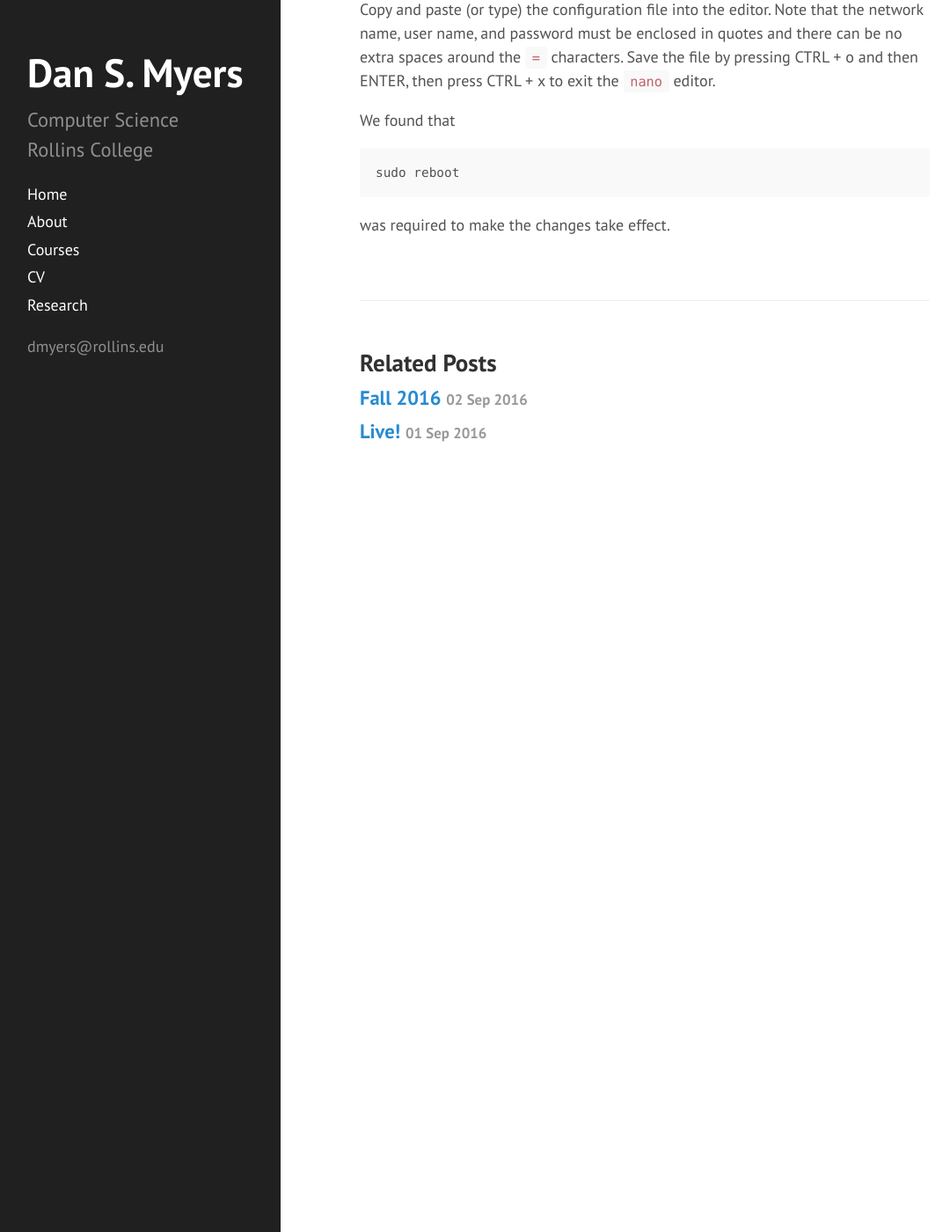
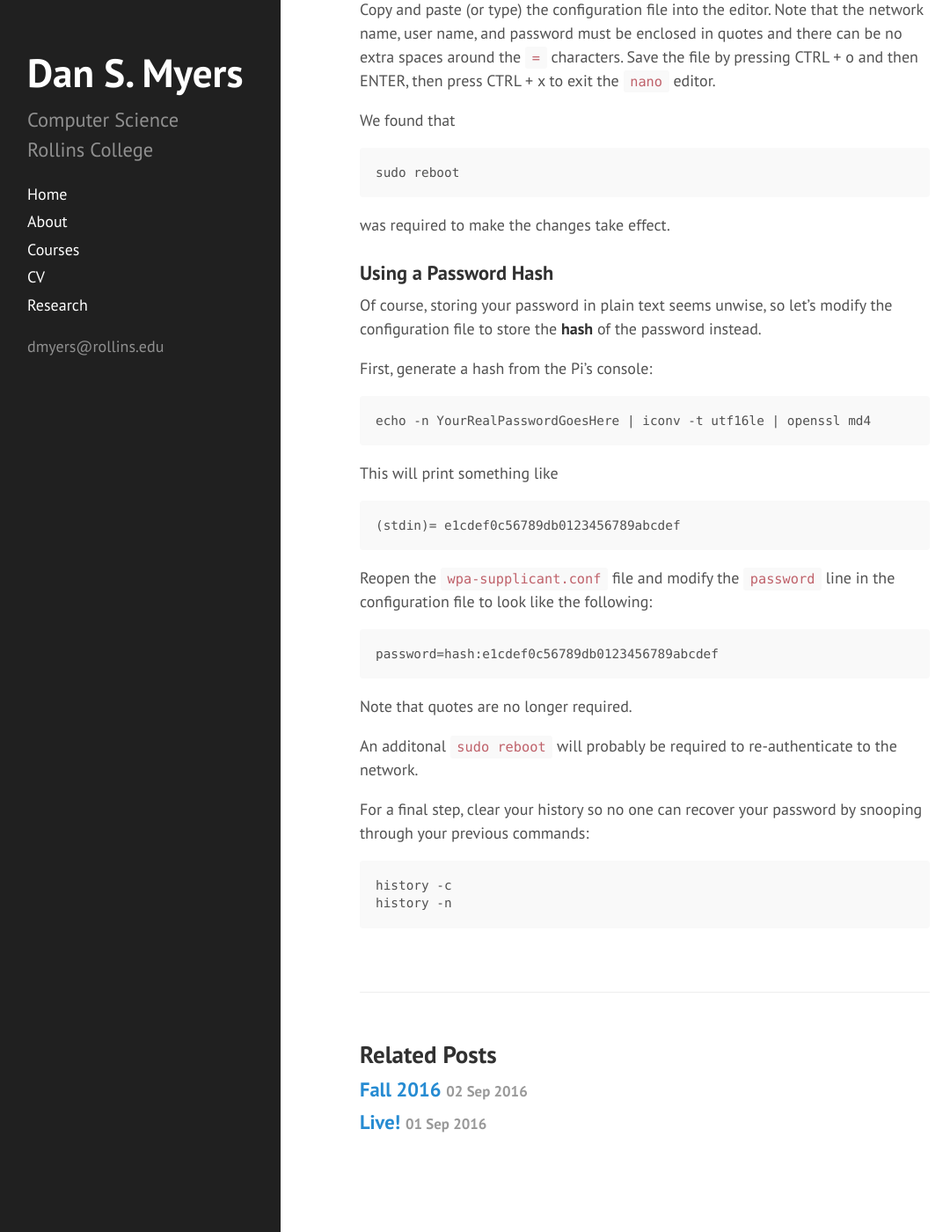
Before and after one commit to dansmyers/dansmyers.github.io-archived, a Jekyll site: the page built from _posts/2016-09-29-Raspberry_Pi_Enterprise_Wifi.md, in a window 1280 px wide and 1400 px high, scrolled down 1334 px. Shown: the whole window at 88% size, without its empty margins (5-1085 px from the left). Built offline with Jekyll 4.4.1, drawn with Linux system fonts in a browser that asks for light colours.

Commit message:
Update 2016-09-29-Raspberry_Pi_Enterprise_Wifi.md

````diff
--- a/_posts/2016-09-29-Raspberry_Pi_Enterprise_Wifi.md
+++ b/_posts/2016-09-29-Raspberry_Pi_Enterprise_Wifi.md
@@ -48,3 +48,36 @@ sudo reboot
 ```
 
 was required to make the changes take effect.
+
+### Using a Password Hash
+
+Of course, storing your password in plain text seems unwise, so let's modify the configuration file to store the **hash** of the password instead.
+
+First, generate a hash from the Pi's console:
+
+```
+echo -n YourRealPasswordGoesHere | iconv -t utf16le | openssl md4
+```
+
+This will print something like
+
+```
+(stdin)= e1cdef0c56789db0123456789abcdef
+```
+
+Reopen the `wpa-supplicant.conf` file and modify the `password` line in the configuration file to look like the following:
+
+```
+password=hash:e1cdef0c56789db0123456789abcdef
+```
+
+Note that quotes are no longer required.
+
+An additonal `sudo reboot` will probably be required to re-authenticate to the network.
+
+For a final step, clear your history so no one can recover your password by snooping through your previous commands:
+
+```
+history -c
+history -n
+```
````
